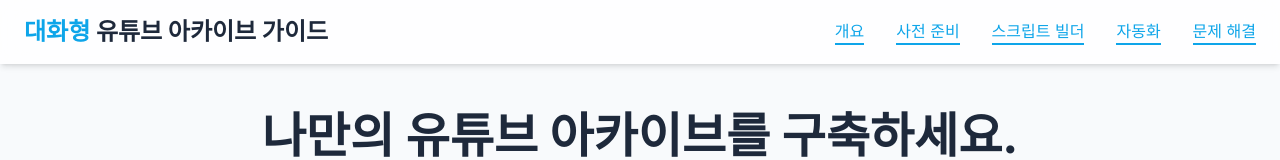
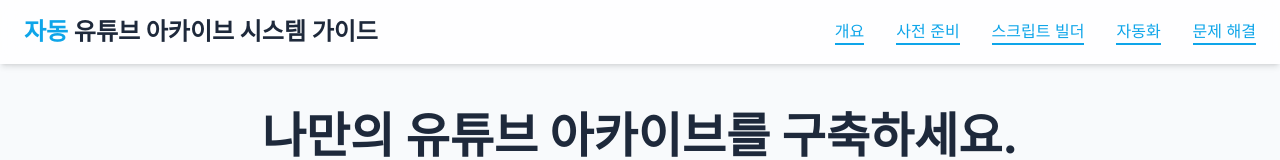
Before and after one commit to garimto81/creatingContents, a plain HTML site: page index.html in a window 1280 px wide. Shown: the top 160 px of the page. Drawn offline with nearby package versions, Linux system fonts and the light colour scheme.

Commit message:
Update index.html

```diff
--- a/index.html
+++ b/index.html
@@ -3,7 +3,7 @@
 <head>
     <meta charset="UTF-8">
     <meta name="viewport" content="width=device-width, initial-scale=1.0">
-    <title>대화형 유튜브 자동 아카이브 가이드</title>
+    <title>유튜브 자동 아카이브 시스템 구축 가이드</title>
     <script src="https://cdn.tailwindcss.com"></script>
     <link rel="preconnect" href="https://fonts.googleapis.com">
     <link rel="preconnect" href="https://fonts.gstatic.com" crossorigin>
@@ -104,7 +104,7 @@
         <nav class="container mx-auto px-6 py-4">
             <div class="flex items-center justify-between">
                 <div class="text-2xl font-bold text-slate-800">
-                    <span class="text-sky-500">대화형</span> 유튜브 아카이브 가이드
+                    <span class="text-sky-500">자동</span> 유튜브 아카이브 시스템 가이드
                 </div>
                 <div class="hidden md:flex items-center space-x-8">
                     <a href="#overview" class="nav-link text-slate-600 hover:text-sky-500 border-b-2 border-transparent">개요</a>
```
